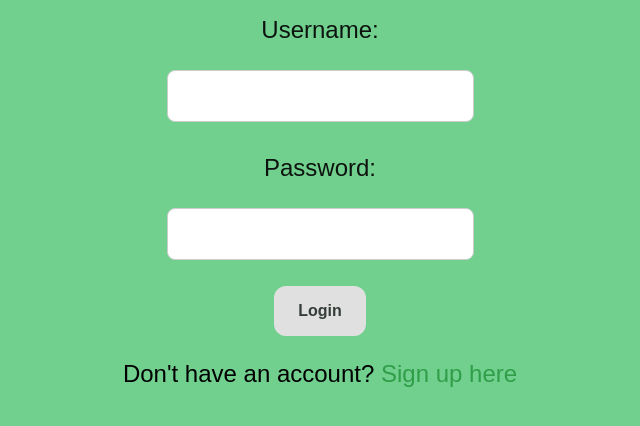
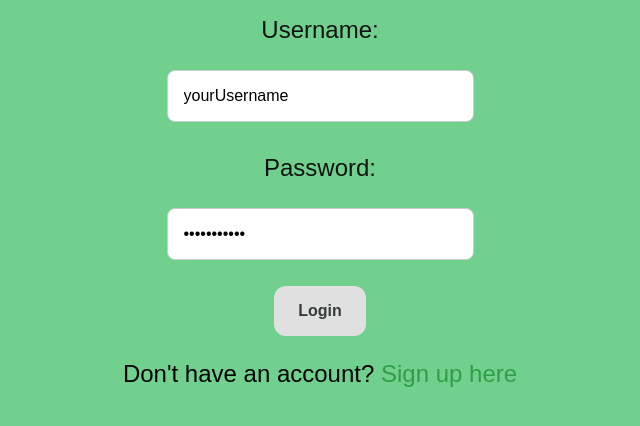
Before and after one commit to Chenarrr/expense-web, a plain HTML site: page login.html in a window 1280 px wide. Shown: the part 256-682 px from the top of the page, without its empty margins (320-960 px from the left). Drawn offline with Linux system fonts and the light colour scheme.

Commit message:
adding default values

```diff
--- a/login.html
+++ b/login.html
@@ -12,11 +12,11 @@
         <h1>Login</h1>
         <div id="login-fields">
           <div class="inputs"> <label for="username">Username:</label>
-            <input type="text" id="username" name="username" required>
+            <input type="text" id="username" name="username" required value="yourUsername">
           </div>
         <div class="inputs">
             <label for="password">Password:</label>
-            <input type="password" id="password" name="password" required>
+            <input type="password" id="password" name="password" required value="password123">
 
             <button type="button" ><b>Login</b></button>
         </div>
```
